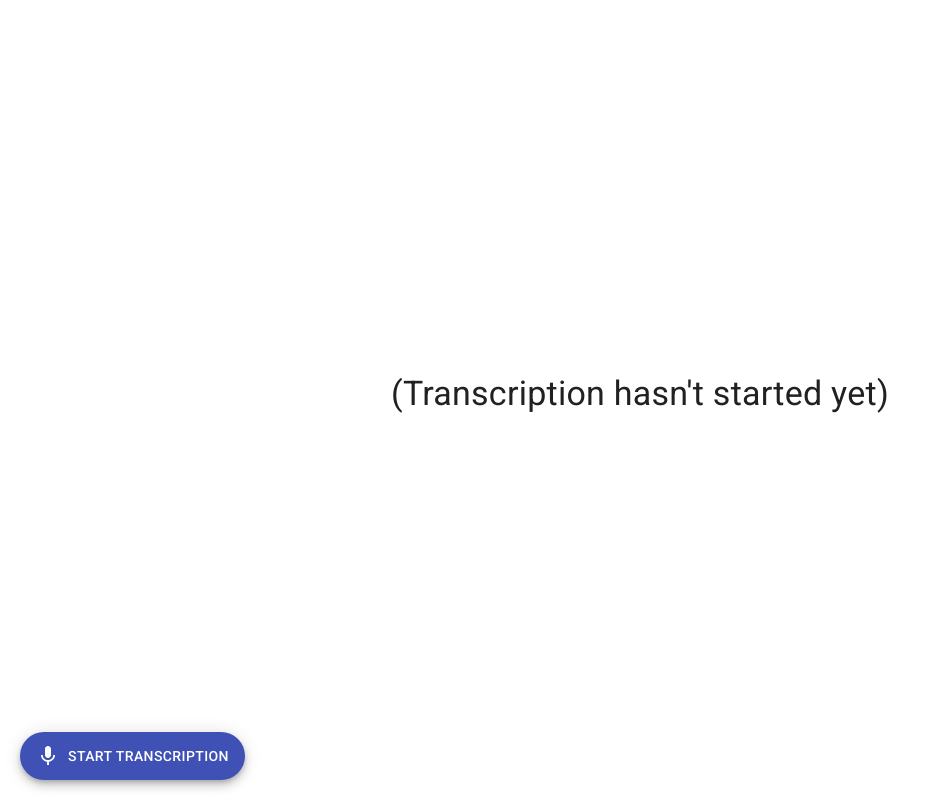
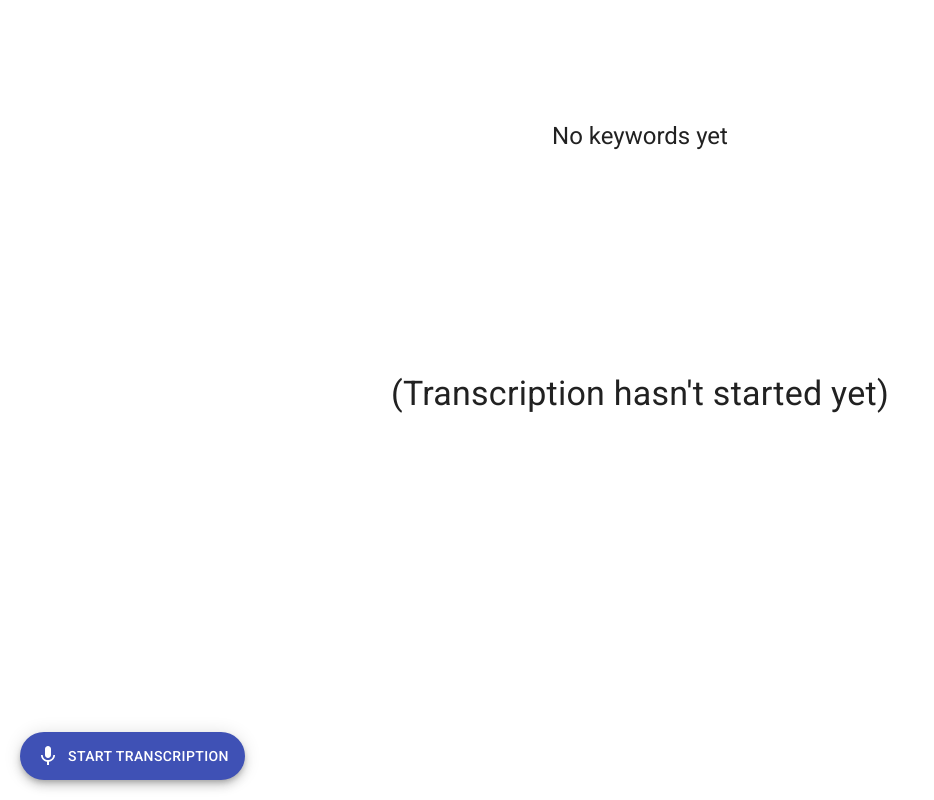
Before and after one commit to PivotClass/Pivot, a Next.js app: page /Transcript in a window 1280 px wide. Shown: the whole page, without its empty margins (0-934 px from the left). Built offline with nearby package versions, Linux system fonts and the light colour scheme; no server answers.

Commit message:
Keywords

```diff
--- a/pages/Transcript.js
+++ b/pages/Transcript.js
@@ -25,6 +25,7 @@ class Transcript extends React.Component {
             auth_token: "badtoken",
             count: 0,
             transcript_output: "",
+            keywords: "No keywords yet"
         };
     };
 
@@ -50,6 +51,11 @@ class Transcript extends React.Component {
         if (e.data && e.data.size > 0) {
             // console.log("sending "+ e.data) ;
             this.websocket.send(e.data);
+            this.setState({count: this.state.count + 1});
+        }
+        if (this.state.count > 2) {
+            this.getKeywords();
+            this.setState({count: 0});
         }
     }
 
@@ -67,7 +73,7 @@ class Transcript extends React.Component {
 
 
     closeConnection() {
-        this.websocket.close();
+        this.websocket.send(end_message);
     }
 
     stopRecording(e) {
@@ -136,12 +142,12 @@ class Transcript extends React.Component {
     }
 
     onMessage(evt) {
-        console.log("YEEET!!");
+        // console.log("YEEET!!");
         // console.log(evt.data) ;
         // console.log(typeof evt.data) ;
 
         let transcript_json = JSON.parse(evt.data);
-        console.log(transcript_json);
+        //console.log(transcript_json);
         if (transcript_json.hasOwnProperty('results')) {
             let lop = transcript_json.results[0].alternatives[0].transcript;
             //console.log(l);
@@ -150,12 +156,28 @@ class Transcript extends React.Component {
         }
 
     }
+    tstFetch(){
+        const proxyurl = "https://cors-anywhere.herokuapp.com/"
+
+        fetch(proxyurl + "https://api.us-east.natural-language-understanding.watson.cloud.ibm.com/instances/eb527962-7dee-4c6f-8625-a5edc0d0583a/v1/analyze?version=2019-07-12", {
+            body: "{\n \"text\": \" " + this.state.transcript_output + ".\",\n\"features\": {\n    \"keywords\": {\n        \"limit\":3\n    }\n  }\n}",
+            headers: {
+                Authorization: "Basic YXBpa2V5OklVZ1RYdy1zSUhpc1B2aTlzb05QLWFLbTQtUVZZSVdlMjAybDYxd0FJc1RD",
+                "Content-Type": "application/json"
+            },
+            method: "POST"
+        }).then(e => e.json()
+        ).then((e) => {
+            console.log("REsponse : " + JSON.stringify(e)) ;
+        })
+    }
 
     onOpen(evt) {
         var message = {
             "action": 'start',
             "content-type": 'audio/webm;codecs=opus',
-            "interim_results": true
+            "interim_results": true,
+            "inactivity_timeout": -1
         };
         this.websocket.send(JSON.stringify(message));
     }
@@ -172,6 +194,32 @@ class Transcript extends React.Component {
         console.log("Text Output " + this.state.transcript_output);
         return this.state.transcript_output;
     }
+
+    getKeywords() {
+        console.log("getting keywords")
+        const proxyurl = "https://cors-anywhere.herokuapp.com/"
+        console.log("Trying to fetch keywords");
+        const response = fetch(proxyurl + "https://api.us-east.natural-language-understanding.watson.cloud.ibm.com/instances/eb527962-7dee-4c6f-8625-a5edc0d0583a/v1/analyze?version=2019-07-12", {
+            body: "{\n \"text\": \" " + this.state.transcript_output + ".\",\n\"features\": {\n    \"keywords\": {\n        \"limit\":3\n    }\n  }\n}",
+            headers: {
+                Authorization: "Basic YXBpa2V5OklVZ1RYdy1zSUhpc1B2aTlzb05QLWFLbTQtUVZZSVdlMjAybDYxd0FJc1RD",
+                "Content-Type": "application/json"
+            },
+            method: "POST"
+        }).then(e => e.json()
+        ).then(e => {
+            console.log(JSON.stringify(e)) ;
+            let temp = "" ;
+            if(e.hasOwnProperty('keywords')) {
+                for (let i = 0; i < e.keywords.length ; i++) {
+                    temp = temp + " " + e.keywords[i].text + " , "  ;
+                }
+                this.setState({keywords:temp}) ;
+            }
+        })
+    }
+
+
 
     render() {
         // const {recording, audios} = this.state;
@@ -226,9 +274,27 @@ class Transcript extends React.Component {
                         <MicIcon style={{marginRight: "8px",}}/>}
                     {this.state.recording ? "Listening..." : "Start Transcription"}
                 </Fab>
+                <Typography
+                    variant="h5"
+                    style={{
+                        position: "absolute",
+                        left: "40px",
+                        right: "40px",
+                        top: "120px",
+
+                        display: "flex",
+                        justifyContent: "center",
+                        alignItems: "bottom",
+                        textAlign: "center",
+                        verticalAlign: "middle",
+                    }}
+                    >
+                {this.state.keywords }
+                </Typography>
             </div>
         )
     }
 }
 
+
 export default Transcript;
--- a/pages/TranscriptViewer.js
+++ b/pages/TranscriptViewer.js
@@ -38,6 +38,7 @@ export default function TranscriptViewer(props) {
                 {/*TODO: change this.state.current_output to transcript from teacher.*/}
                 {/*{this.state.current_output ? this.state.current_output : "(Transcription hasn't started yet)"}*/}
                 (Transcription hasn't started yet)
+                /*TODO: Keywords from teacher */
             </Typography>
         </div>
     )
```
